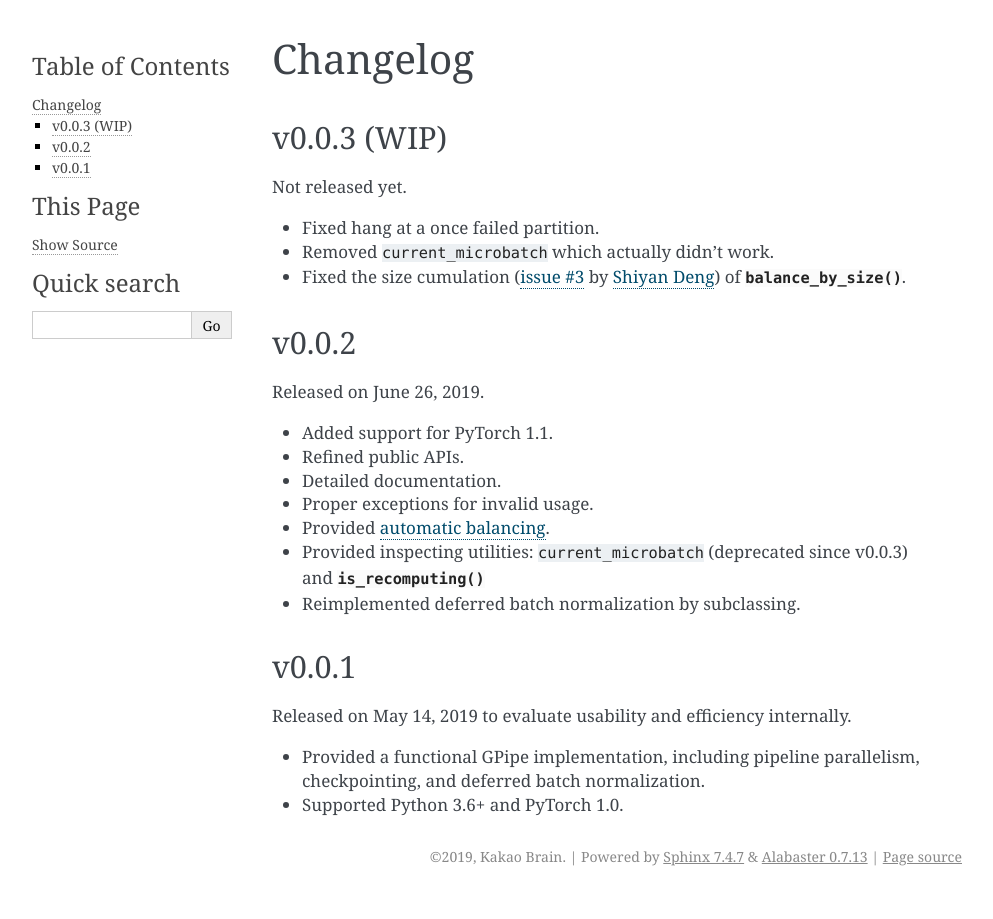
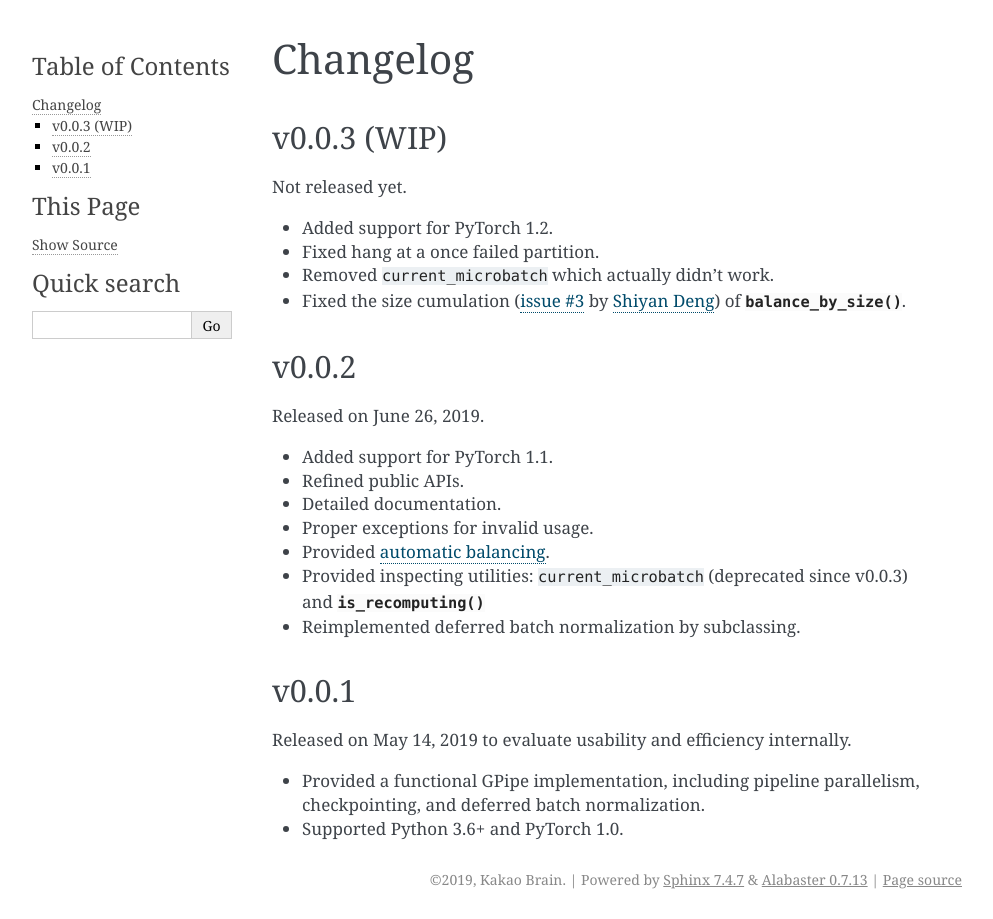
Before and after one commit to kakaobrain/torchgpipe, a Sphinx documentation site: the page built from docs/changelog.rst, in a window 1280 px wide. Shown: the whole page, without its empty margins (148-1141 px from the left). Built offline with Sphinx 7.4.7, drawn with Linux system fonts in a browser that asks for light colours.

Commit message:
Introduce support for PyTorch 1.2 at v0.0.3 changelog

```diff
--- a/docs/changelog.rst
+++ b/docs/changelog.rst
@@ -6,6 +6,7 @@ v0.0.3 (WIP)
 
 Not released yet.
 
+- Added support for PyTorch 1.2.
 - Fixed hang at a once failed partition.
 - Removed ``current_microbatch`` which actually didn't work.
 - Fixed the size cumulation (`issue #3`_ by `Shiyan Deng`_) of
```
